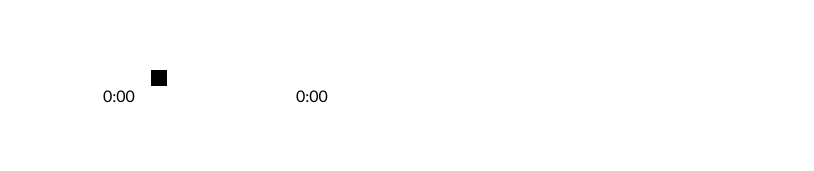
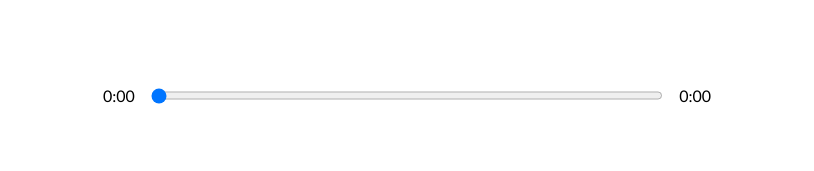
Before and after one commit to a1nkur/musicplayer-react-application, a React (Create React App) app: page / in a window 1280 px wide. Shown: the part 490-661 px from the top of the page, without its empty margins (233-1047 px from the left). Built offline with nearby package versions, Linux system fonts and the light colour scheme.

Commit message:
All set | except input field styling

```diff
--- a/src/Components/Player.js
+++ b/src/Components/Player.js
@@ -93,7 +93,6 @@ const Player = ({
     <div className="player-container">
       <div className="time-controller">
         <p>{getFormattedTime(songInfo.currentTime)}</p>
-        <div className="track">
         <input
           type="range"
           min={0}
@@ -101,9 +100,6 @@ const Player = ({
           value={songInfo.currentTime}
           onChange={onDragHandler}
         />
-          <div className="animate-track"></div>
-        </div>
-
         <p>
           {getFormattedTime(songInfo.duration) === "NaN:aN"
             ? "0:00"
--- a/src/Styles/_Player.scss
+++ b/src/Styles/_Player.scss
@@ -10,13 +10,14 @@
   width: 50%; // setting the width of the div to 50% of the screen
   display: flex; // this will align all the items inside the div horizontally
   // in sass we can directly style input element here
+
   input {
     width: 100%; // this will stretch the input field to 100% w.r.t to 50% of the screen.
 
     // Stripping all the default styles
-    -webkit-appearance: none;
-    background: transparent;
-    cursor: pointer;
+    // -webkit-appearance: none;
+    // background: transparent;
+    // cursor: pointer;
   }
 
   p {
@@ -34,14 +35,14 @@
   }
 }
 
-input[type="range"]:focus {
-  outline: none;
-}
+// input[type="range"]:focus {
+//   outline: none;
+// }
 
-input[type="range"]::-webkit-slider-thumb {
-  -webkit-appearance: none;
-  height: 16px;
-  width: 16px;
-  background: black;
+// input[type="range"]::-webkit-slider-thumb {
+//   -webkit-appearance: none;
+//   height: 16px;
+//   width: 16px;
+//   background: black;
 
-}
+// }
```
Lines whose indentation alone changed are shown as unchanged.
